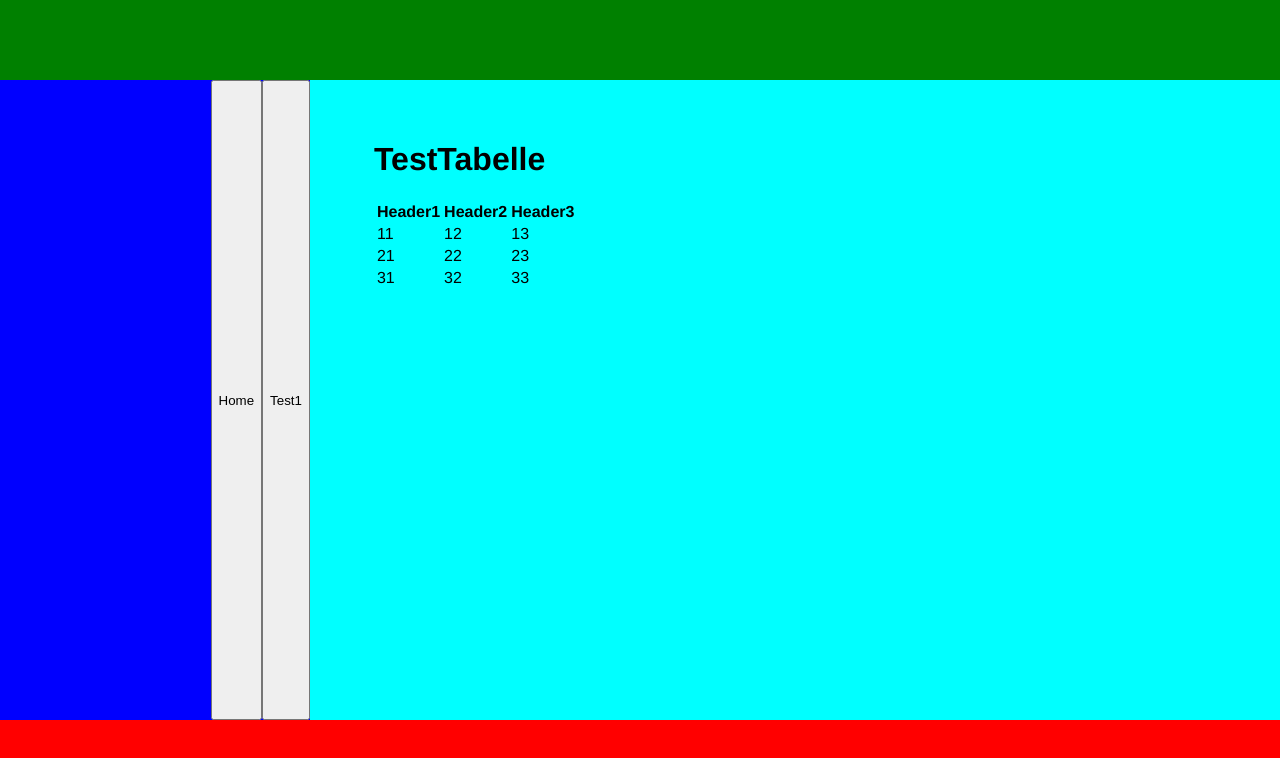
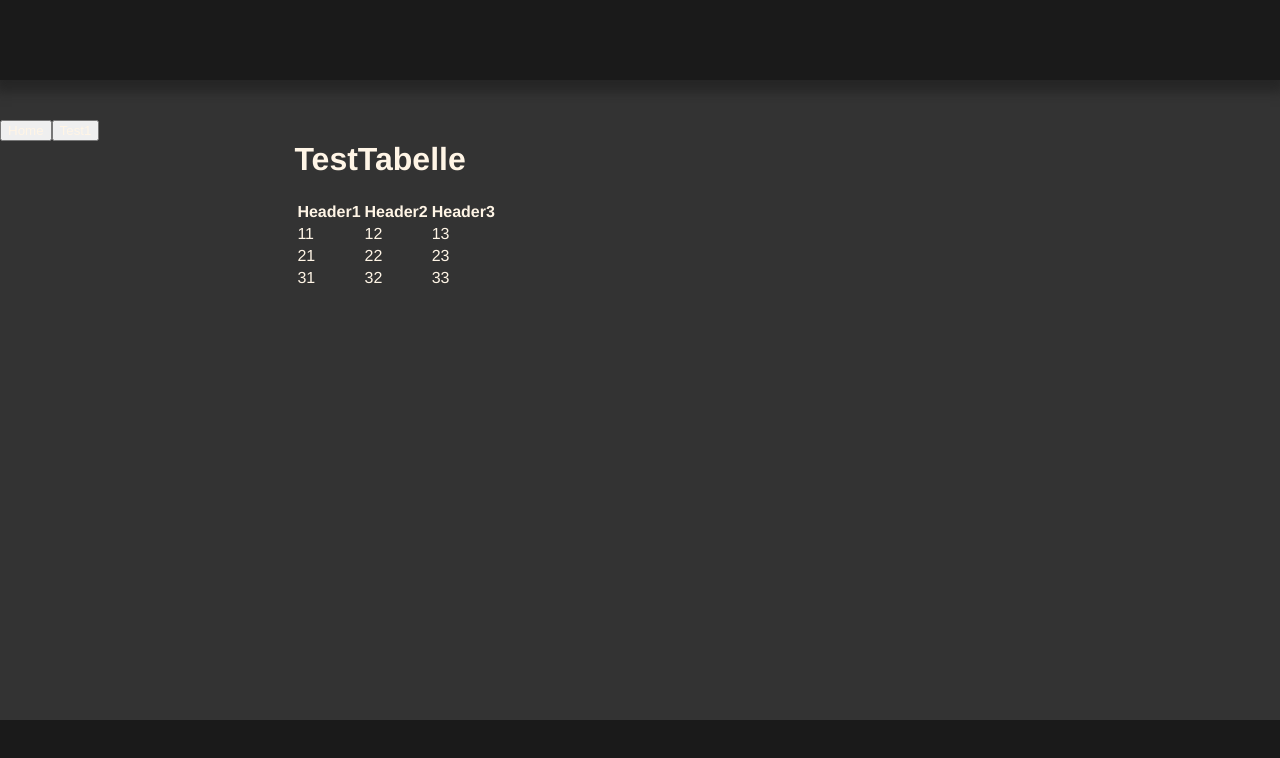
Before and after one commit to Ebbyplay/ags_temperaturverwaltung_frontend, a Vue app: page / in a window 1280 px wide. Shown: the top 758 px of the page. Built offline with nearby package versions, Linux system fonts and the light colour scheme; no server answers.

Commit message:
layout  hauptseite

```diff
--- a/src/App.vue
+++ b/src/App.vue
@@ -1,10 +1,11 @@
 <template>
-  <div id="header">
+  <div id="header" class="flex">
     <!--TODO: Header View-->
   </div>
-  <div id="main">
-    <div id="nav"></div>
-    <NavigationCom />
+  <div id="main" class="flex">
+    <div id="nav">
+      <NavigationCom />
+    </div>
     <div id="content">
       <router-view />
     </div>
@@ -24,42 +25,52 @@ export default {
 </script>
 
 <style lang="scss">
+@import "assets/css/theme.scss";
+
 body {
   margin: 0;
   padding: 0;
+  background-color: $backgroundcolor;
+  color: $textcolor;
+}
+
+button {
+  color: $textcolor;
+}
+
+.flex {
+  display: flex;
 }
 
 #app {
   font-family: Avenir, Helvetica, Arial, sans-serif;
   -webkit-font-smoothing: antialiased;
   -moz-osx-font-smoothing: grayscale;
-  display: flex;
   flex-direction: column;
 }
 
 #header {
   height: 10vh;
-  background-color: green;
+  background-color: darken($backgroundcolor, 10%);
+  box-shadow: 0px 7px 10px 5px darken($backgroundcolor, 5%);
 }
 
 #main {
   height: 80vh;
-  display: flex;
-  background-color: blue;
 }
 
 #nav {
   width: 20vw;
+  padding: 5vh 0vw;
 }
 
 #content {
   width: 80vw;
-  background-color: cyan;
   padding: 5vh 5vw;
 }
 
 #footer {
   height: 10vh;
-  background-color: red;
+  background-color: darken($backgroundcolor, 10%);
 }
 </style>
```
